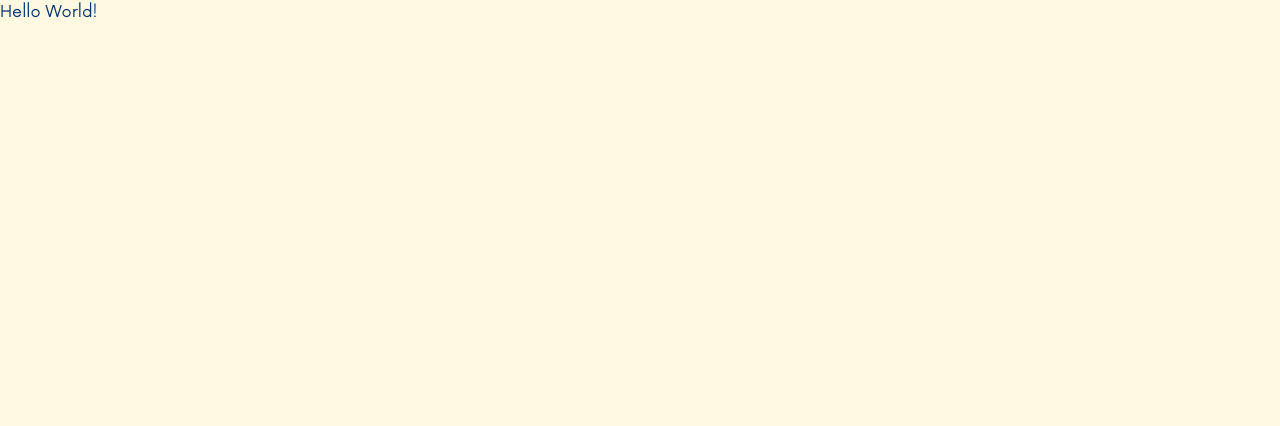
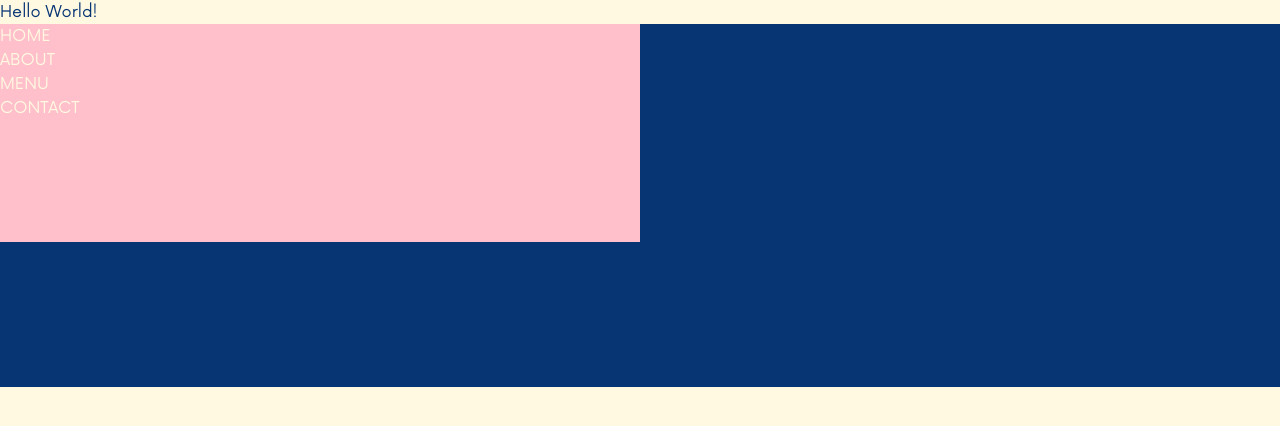
Before and after one commit to ubc-cooking/cooking-club-ubc, a Next.js app: page / in a window 1280 px wide. Shown: the top 426 px of the page. Built offline with nearby package versions, Linux system fonts and the light colour scheme.

Commit message:
chore: add base footer

```diff
--- a/src/app/layout.tsx
+++ b/src/app/layout.tsx
@@ -1,3 +1,4 @@
+import Footer from "@/components/Footer";
 import RootProviders from "@/components/Providers";
 import type { Metadata } from "next";
 
@@ -14,7 +15,10 @@ export default function RootLayout({
   return (
     <html lang="en">
       <body>
-        <RootProviders>{children}</RootProviders>
+        <RootProviders>
+          {children}
+          <Footer />
+        </RootProviders>
       </body>
     </html>
   );
--- /dev/null
+++ b/src/components/Footer/index.tsx
@@ -0,0 +1,39 @@
+import { Grid, Flex, Link, GridItem } from "@chakra-ui/react";
+import NextLink from "next/link";
+import { links } from "@/data/links";
+
+export default function Footer() {
+  return (
+    <footer>
+      <Grid
+        templateColumns="repeat(2, 1fr)"
+        templateRows="repeat(5, 1fr)"
+        height={363}
+        background={"primary"}
+      >
+        <GridItem
+          as={Flex}
+          rowSpan={3}
+          direction={"column"}
+          w={"100%"}
+          h={"100%"}
+          background={"pink"}
+        >
+          {links.map((navLink) => (
+            <Link
+              key={navLink.link}
+              as={NextLink}
+              href={navLink.link}
+              fontFamily={"body"}
+              color={"background"}
+            >
+              {navLink.label.toUpperCase()}
+            </Link>
+          ))}
+        </GridItem>
+        <GridItem></GridItem>
+        <GridItem></GridItem>
+      </Grid>
+    </footer>
+  );
+}
--- /dev/null
+++ b/src/data/links.ts
@@ -0,0 +1,11 @@
+export interface Links {
+  label: string;
+  link: string;
+}
+
+export const links: Links[] = [
+  { label: "HOME", link: "/" },
+  { label: "ABOUT", link: "/about" },
+  { label: "MENU", link: "/menu" },
+  { label: "CONTACT", link: "/contact" },
+];
```
